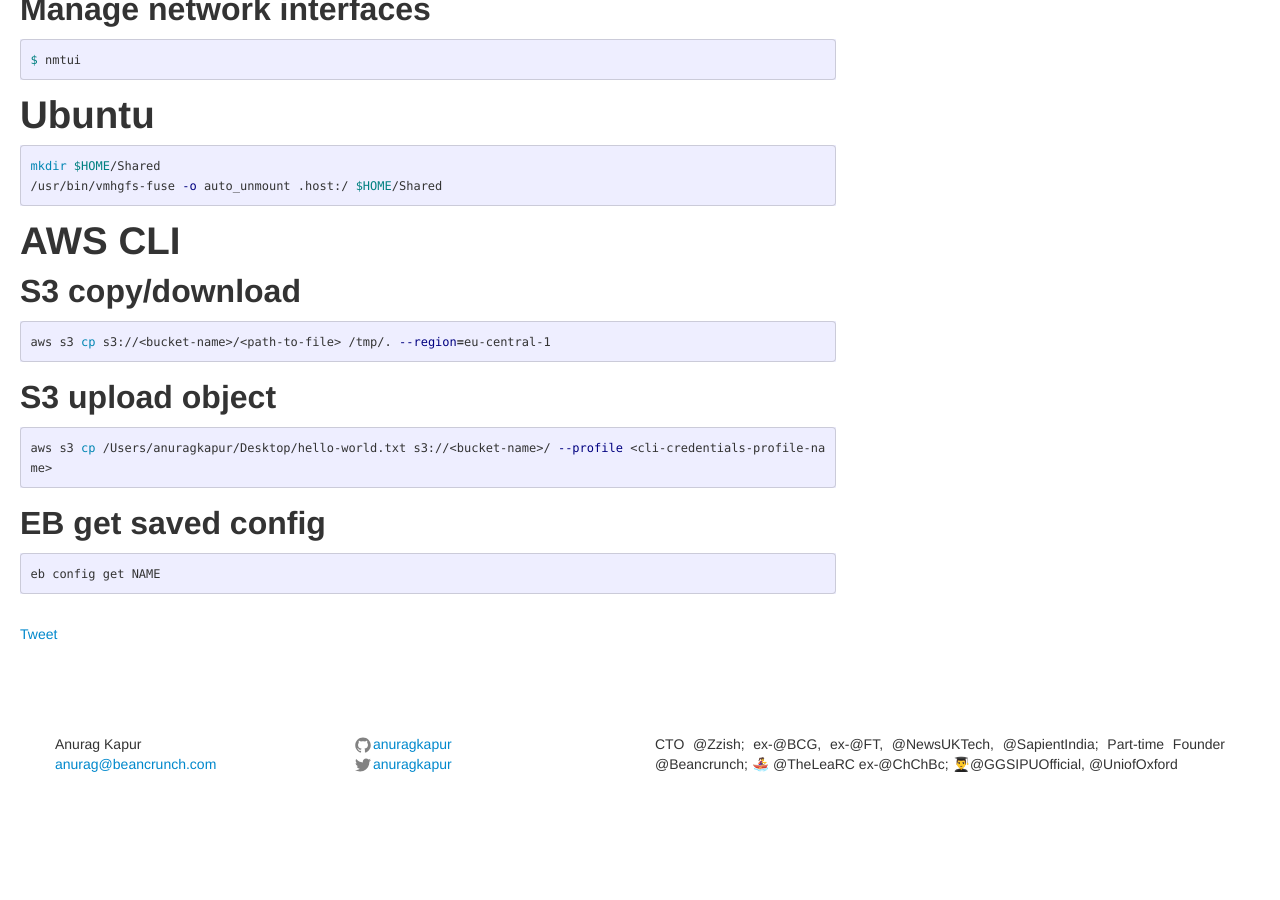
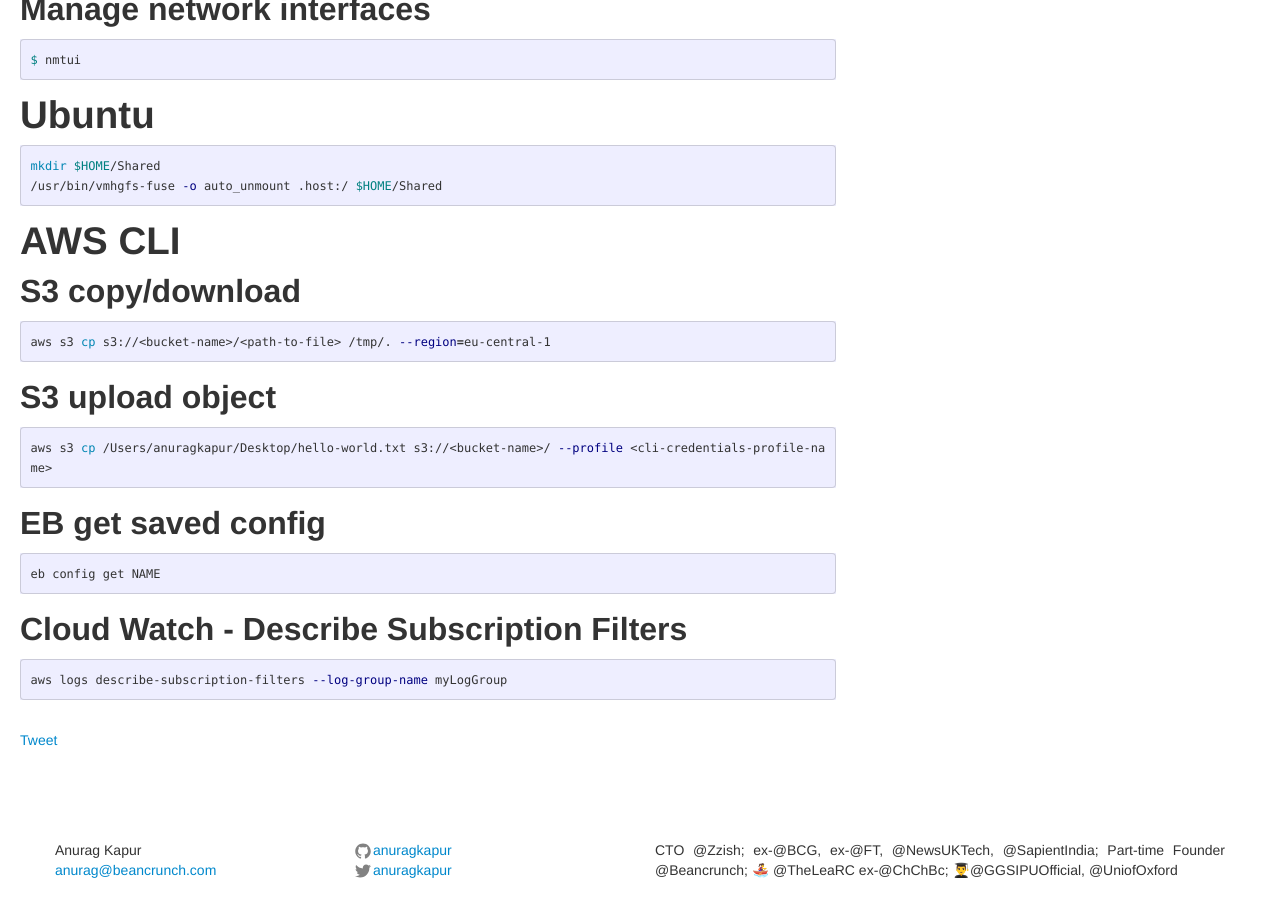
Before and after one commit to anuragkapur/anuragkapur.github.io, a Jekyll site: the page built from blog/cheat-sheets/_posts/2017-01-12-unix-commands.md, in a window 1280 px wide and 900 px high, scrolled down 3045 px. Built offline with Jekyll 4.4.1, drawn with Linux system fonts in a browser that asks for light colours; comment, search, counter and statistics services are not loaded; before the commit the page ends 3839 px from its top, so only the background shows below that.

Commit message:
Add aws cli command to describe cloudwatch subscription filters

````diff
--- a/blog/cheat-sheets/_posts/2017-01-12-unix-commands.md
+++ b/blog/cheat-sheets/_posts/2017-01-12-unix-commands.md
@@ -160,3 +160,8 @@
 ```shell
 eb config get NAME
 ```
+
+## Cloud Watch - Describe Subscription Filters
+```shell
+aws logs describe-subscription-filters --log-group-name myLogGroup
+```
````
